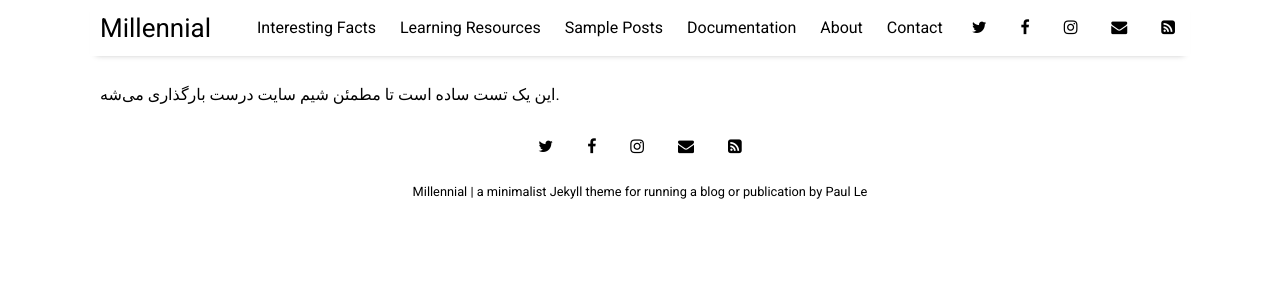
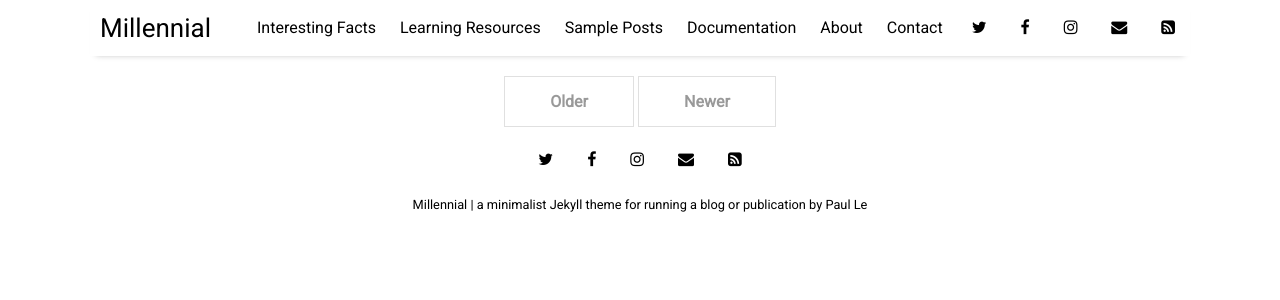
Before and after one commit to sogandasnaashary/sogandasnaashary.github.io, a Jekyll site: the page built from index.md, in a window 1280 px wide. Shown: the top 300 px of the page. Built offline with Jekyll 4.4.1, drawn with Linux system fonts in a browser that asks for light colours; nearby versions of some CDN libraries; the list of posts is cut into pages by our own code.

Commit message:
Update index.md

```diff
--- a/index.md
+++ b/index.md
@@ -1,6 +1,4 @@
 ---
-layout: default
-title: "سلام سوگند"
+layout: home
+title: Home
 ---
-
-این یک تست ساده است تا مطمئن شیم سایت درست بارگذاری می‌شه.
```
